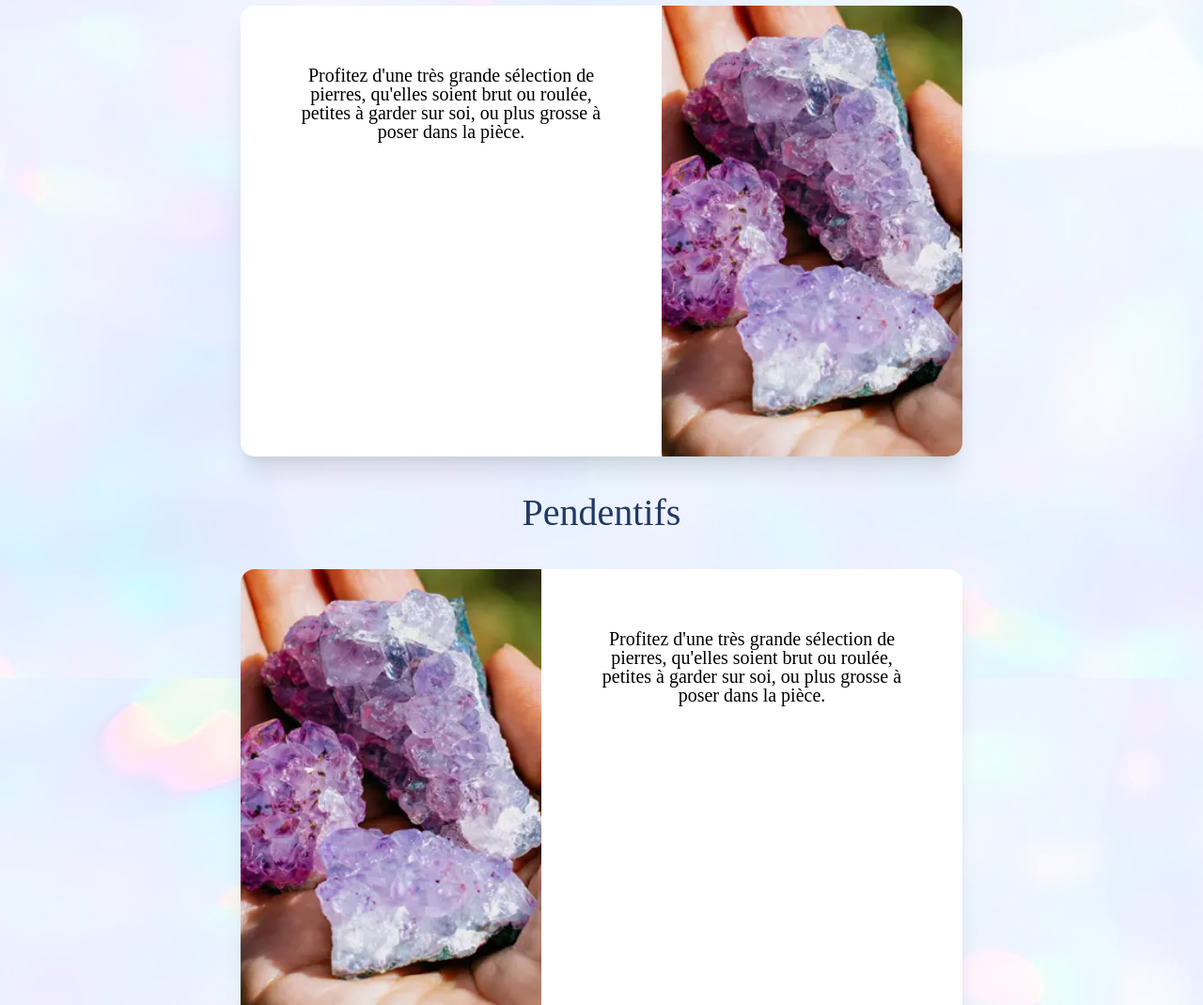
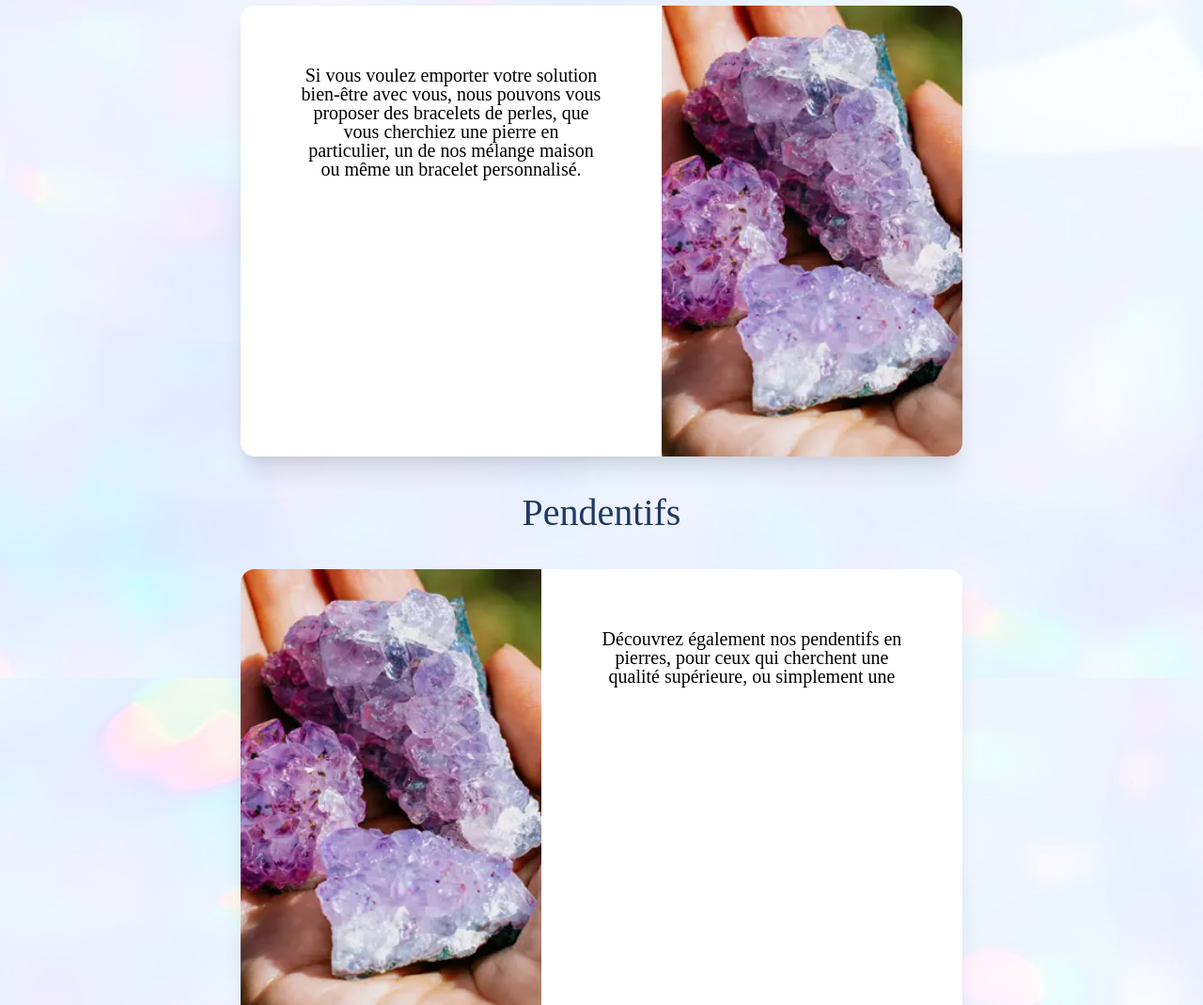
Before and after one commit to Domenc-M/lune-de-crystal-react, a React (Create React App) app: page /produits/encens in a window 1280 px wide. Shown: the part 1518-2588 px from the top of the page at 94% size. Built offline with nearby package versions, Linux system fonts and the light colour scheme.

Commit message:
functionnal link highlight

```diff
--- a/src/components/Navbar.js
+++ b/src/components/Navbar.js
@@ -1,29 +1,31 @@
 import React from 'react';
-import {Link} from "react-router-dom";
+import {Link, useLocation} from "react-router-dom";
 import banner from '../img/banner.jpg';
 import logo from '../img/Logo_texte_blanc.png';
 
 function Navbar() {
+  const location = useLocation().pathname;
+  console.log(location);
   return (
     <div className='navigation-menu'>
     <nav>
         <ul>
             <li>
-              <Link to={"/produits"} className="navbar_links">Produits</Link>
+              <Link to={"/produits"} className={"navbar_links" + (location === "/produits" ? " clicked" : "")}>Produits</Link>
               <ul className="dropdown-content">
-                <li><Link to="/produits/lithotherapie">Lithothérapie</Link></li>
-                <li><Link to="/produits/aromatherapie">Aromathérapie</Link></li>
-                <li><Link to="/produits/bougies">Bougies</Link></li>
-                <li><Link to="/produits/decorations">Décorations</Link></li>
-                <li><Link to="/produits/oracles">Oracles</Link></li>
-                <li><Link to="/produits/encens">Encens et fumigations</Link></li>
-                <li><Link to="/produits/sonotherapie">Sonothérapie</Link></li>
-                <li><Link to="/produits/pendules">Pendules</Link></li>
-                <li><Link to="/produits/religion">Religion</Link></li>
+                <li><Link to="/produits/lithotherapie" className={location === "/produits/lithotherapie" ? "clicked" : ""}>Lithothérapie</Link></li>
+                <li><Link to="/produits/aromatherapie" className={location === "/produits/aromatherapie" ? "clicked" : ""}>Aromathérapie</Link></li>
+                <li><Link to="/produits/bougies" className={location === "/produits/bougies" ? "clicked" : ""}>Bougies</Link></li>
+                <li><Link to="/produits/decorations" className={location === "/produits/decorations" ? "clicked" : ""}>Décorations</Link></li>
+                <li><Link to="/produits/oracles" className={location === "/produits/oracles" ? "clicked" : ""}>Oracles</Link></li>
+                <li><Link to="/produits/encens" className={location === "/produits/encens" ? "clicked" : ""}>Encens et fumigations</Link></li>
+                <li><Link to="/produits/sonotherapie" className={location === "/produits/sonotherapie" ? "clicked" : ""}>Sonothérapie</Link></li>
+                <li><Link to="/produits/pendules" className={location === "/produits/pendules" ? "clicked" : ""}>Pendules</Link></li>
+                <li><Link to="/produits/religion" className={location === "/produits/religion" ? "clicked" : ""}>Religion</Link></li>
               </ul>
             </li>
-            <li><Link to={"/prestations"} className="navbar_links">Prestations</Link></li>
-            <li><Link to={"/evenements"} className="navbar_links">Evènements</Link></li>
+            <li><Link to={"/prestations"} className={"navbar_links" + (location === "/prestations" ? " clicked" : "")}>Prestations</Link></li>
+            <li><Link to={"/evenements"} className={"navbar_links" + (location === "/evenements" ? " clicked" : "")}>Evènements</Link></li>
         </ul>
     </nav>
     <section class="banner_container">
--- a/src/pages/produits/Decorations.js
+++ b/src/pages/produits/Decorations.js
@@ -2,7 +2,7 @@ import React from 'react'
 import ProductDetailsSection from '../../components/ProductDetailsSection'
 import placeholder from '../../img/placeholder-amethyste.webp'
 
-export default function Lithotherapie() {
+export default function Decorations() {
    return (
         <div class="product_details">
             <h1>Lithothérapie</h1>
--- a/src/pages/produits/Encens.js
+++ b/src/pages/produits/Encens.js
@@ -2,7 +2,7 @@ import React from 'react'
 import ProductDetailsSection from '../../components/ProductDetailsSection'
 import placeholder from '../../img/placeholder-amethyste.webp'
 
-export default function Lithotherapie() {
+export default function Encens() {
    return (
         <div class="product_details">
             <h1>Lithothérapie</h1>
@@ -18,14 +18,14 @@ export default function Lithotherapie() {
 
             <ProductDetailsSection
             title="Bracelets"
-            paragraph="Profitez d'une très grande sélection de pierres, qu'elles soient brut ou roulée, petites à garder sur soi, ou plus grosse à poser dans la pièce."
+            paragraph="Si vous voulez emporter votre solution bien-être avec vous, nous pouvons vous proposer des bracelets de perles, que vous cherchiez une pierre en particulier, un de nos mélange maison ou même un bracelet personnalisé."
             img={placeholder}
             reversed={true}
             />
 
             <ProductDetailsSection
             title="Pendentifs"
-            paragraph="Profitez d'une très grande sélection de pierres, qu'elles soient brut ou roulée, petites à garder sur soi, ou plus grosse à poser dans la pièce."
+            paragraph="Découvrez également nos pendentifs en pierres, pour ceux qui cherchent une qualité supérieure, ou simplement une "
             img={placeholder}
             />
         </div>
--- a/src/pages/produits/Oracles.js
+++ b/src/pages/produits/Oracles.js
@@ -2,7 +2,7 @@ import React from 'react'
 import ProductDetailsSection from '../../components/ProductDetailsSection'
 import placeholder from '../../img/placeholder-amethyste.webp'
 
-export default function Lithotherapie() {
+export default function Oracles() {
    return (
         <div class="product_details">
             <h1>Lithothérapie</h1>
@@ -18,14 +18,14 @@ export default function Lithotherapie() {
 
             <ProductDetailsSection
             title="Bracelets"
-            paragraph="Profitez d'une très grande sélection de pierres, qu'elles soient brut ou roulée, petites à garder sur soi, ou plus grosse à poser dans la pièce."
+            paragraph="Si vous voulez emporter votre solution bien-être avec vous, nous pouvons vous proposer des bracelets de perles, que vous cherchiez une pierre en particulier, un de nos mélange maison ou même un bracelet personnalisé."
             img={placeholder}
             reversed={true}
             />
 
             <ProductDetailsSection
             title="Pendentifs"
-            paragraph="Profitez d'une très grande sélection de pierres, qu'elles soient brut ou roulée, petites à garder sur soi, ou plus grosse à poser dans la pièce."
+            paragraph="Découvrez également nos pendentifs en pierres, pour ceux qui cherchent une qualité supérieure, ou simplement une "
             img={placeholder}
             />
         </div>
--- a/src/pages/produits/Pendules.js
+++ b/src/pages/produits/Pendules.js
@@ -2,7 +2,7 @@ import React from 'react'
 import ProductDetailsSection from '../../components/ProductDetailsSection'
 import placeholder from '../../img/placeholder-amethyste.webp'
 
-export default function Lithotherapie() {
+export default function Pendules() {
    return (
         <div class="product_details">
             <h1>Lithothérapie</h1>
@@ -18,14 +18,14 @@ export default function Lithotherapie() {
 
             <ProductDetailsSection
             title="Bracelets"
-            paragraph="Profitez d'une très grande sélection de pierres, qu'elles soient brut ou roulée, petites à garder sur soi, ou plus grosse à poser dans la pièce."
+            paragraph="Si vous voulez emporter votre solution bien-être avec vous, nous pouvons vous proposer des bracelets de perles, que vous cherchiez une pierre en particulier, un de nos mélange maison ou même un bracelet personnalisé."
             img={placeholder}
             reversed={true}
             />
 
             <ProductDetailsSection
             title="Pendentifs"
-            paragraph="Profitez d'une très grande sélection de pierres, qu'elles soient brut ou roulée, petites à garder sur soi, ou plus grosse à poser dans la pièce."
+            paragraph="Découvrez également nos pendentifs en pierres, pour ceux qui cherchent une qualité supérieure, ou simplement une "
             img={placeholder}
             />
         </div>
--- a/src/pages/produits/Religion.js
+++ b/src/pages/produits/Religion.js
@@ -2,7 +2,7 @@ import React from 'react'
 import ProductDetailsSection from '../../components/ProductDetailsSection'
 import placeholder from '../../img/placeholder-amethyste.webp'
 
-export default function Lithotherapie() {
+export default function Religion() {
    return (
         <div class="product_details">
             <h1>Lithothérapie</h1>
@@ -18,14 +18,14 @@ export default function Lithotherapie() {
 
             <ProductDetailsSection
             title="Bracelets"
-            paragraph="Profitez d'une très grande sélection de pierres, qu'elles soient brut ou roulée, petites à garder sur soi, ou plus grosse à poser dans la pièce."
+            paragraph="Si vous voulez emporter votre solution bien-être avec vous, nous pouvons vous proposer des bracelets de perles, que vous cherchiez une pierre en particulier, un de nos mélange maison ou même un bracelet personnalisé."
             img={placeholder}
             reversed={true}
             />
 
             <ProductDetailsSection
             title="Pendentifs"
-            paragraph="Profitez d'une très grande sélection de pierres, qu'elles soient brut ou roulée, petites à garder sur soi, ou plus grosse à poser dans la pièce."
+            paragraph="Découvrez également nos pendentifs en pierres, pour ceux qui cherchent une qualité supérieure, ou simplement une "
             img={placeholder}
             />
         </div>
--- a/src/style/theme/header.scss
+++ b/src/style/theme/header.scss
@@ -31,6 +31,10 @@ nav {
                     }
                 }
 
+        .clicked {
+            color:variables.$text-color;
+        }
+
             .dropdown-content {
             display:flex;
             flex-direction:column;
@@ -56,6 +60,10 @@ nav {
                 }
             }
 
+            .clicked {
+                color:variables.$text-color;
+            }
+
             }
 
             &:hover .dropdown-content {
@@ -64,12 +72,6 @@ nav {
             overflow:visible;
             }
         }
-
-        .clicked {
-            color:variables.$text-highlight;
-        }
-
-
     }
 
 }
@@ -110,4 +112,5 @@ nav {
         height: 100%;
         }
 }
+
 }
```
Lines whose indentation alone changed are shown as unchanged.
